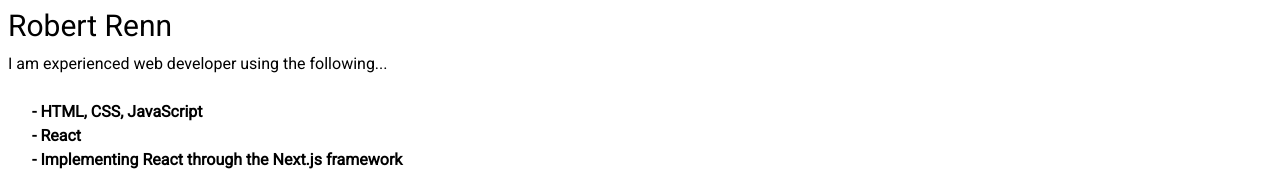
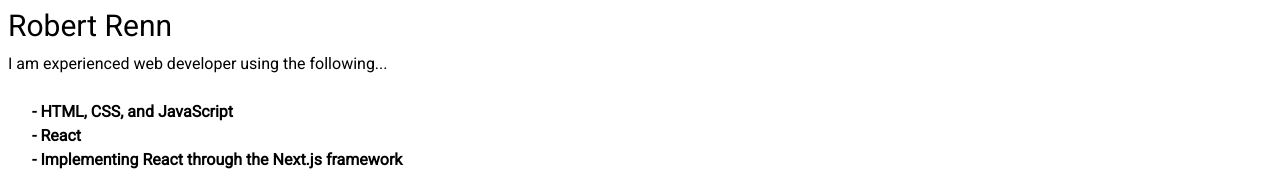
Before and after one commit to rrenn45/renn-site, a Next.js app: page / in a window 1280 px wide. Shown: the top 190 px of the page. Built offline with nearby package versions, Linux system fonts and the light colour scheme.

Commit message:
updated list

```diff
--- a/app/page.tsx
+++ b/app/page.tsx
@@ -6,7 +6,7 @@ export default function Home() {
   return (<><h1 className="text-3xl my-2">Robert Renn</h1>
     <p>I am experienced web developer using the following...</p>
     <ul className="m-6 font-bold">
-      <li>- HTML, CSS, JavaScript</li>
+      <li>- HTML, CSS, and JavaScript</li>
       <li>- React</li>
       <li>- Implementing React through the Next.js framework</li>
     </ul>
```
